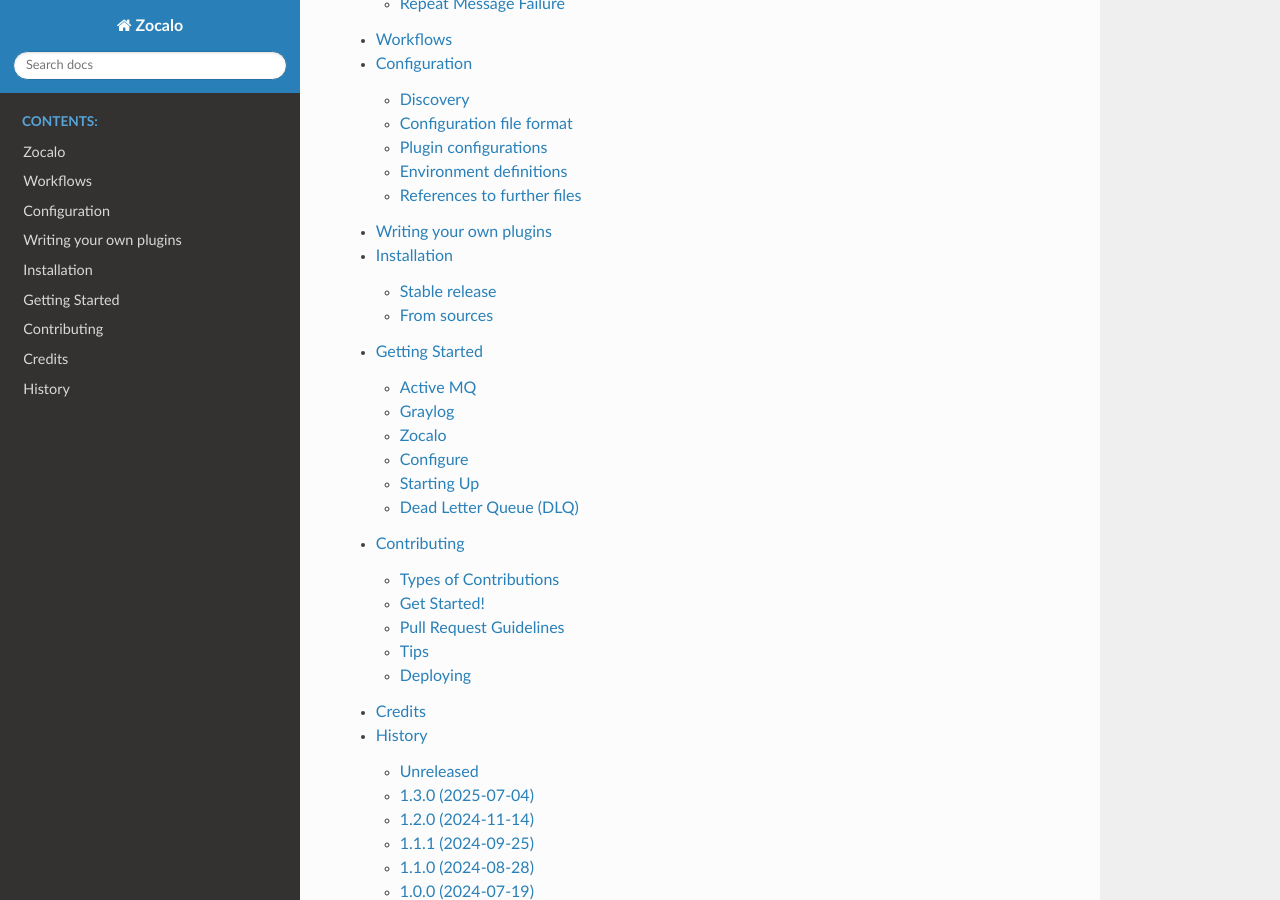
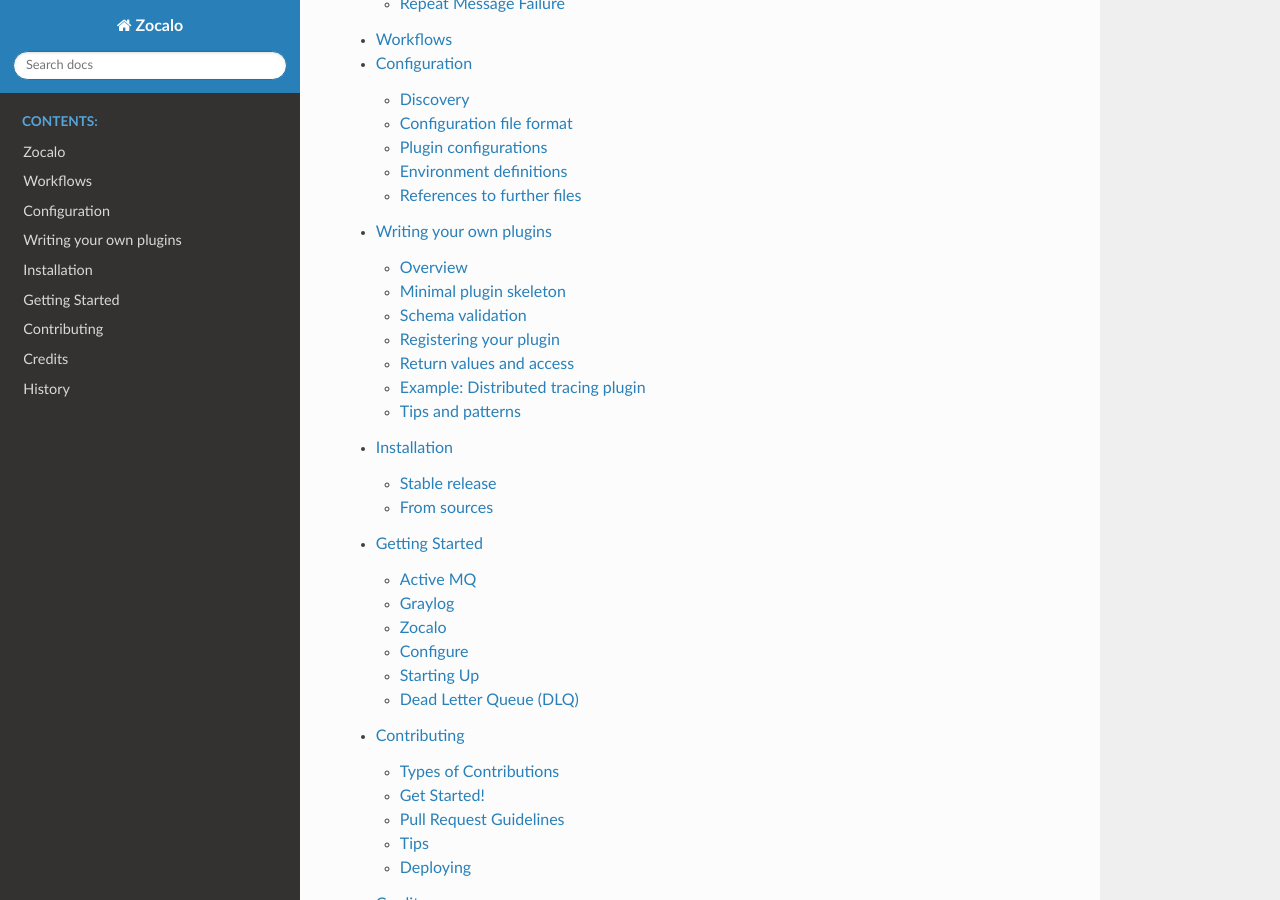
Before and after one commit to DiamondLightSource/python-zocalo, a Sphinx documentation site: the page built from docs/index.rst, in a window 1280 px wide and 900 px high, scrolled down 300 px. Built offline with Sphinx 7.4.7 and the Read the Docs theme 3.1.0, drawn with Linux system fonts in a browser that asks for light colours; some of the changed lines change nothing that is shown.

Commit message:
Add documentation for plugins

```diff
--- a/docs/siteconfig.rst
+++ b/docs/siteconfig.rst
@@ -243,12 +243,117 @@
 Writing your own plugins
 ========================
 
-tbd.
+Zocalo discovers configuration plugins via Python entry points and loads them
+when an environment is activated. A plugin typically does three things:
 
-.. _Python Logging Configuration Schema: https://docs.python.org/3/library/logging.config.html#dictionary-schema-details
-.. _Python entry points: https://amir.rachum.com/blog/2017/07/28/python-entry-points/
-.. _YAML primer: https://getopentest.org/reference/yaml-primer.html
-.. _YAML: https://en.wikipedia.org/wiki/YAML
-.. _example configuration file: https://github.com/DiamondLightSource/python-zocalo/blob/main/contrib/site-configuration.yml
-.. _graypy: https://pypi.org/project/graypy/
-.. _workflows: https://github.com/DiamondLightSource/python-workflows/tree/main/src/workflows/util/zocalo
+- Validate its configuration
+- Perform a one-time setup when activated
+- Return a useful object that becomes available on the configuration handle
+  (``zc.<plugin_name>``)
+
+Overview
+--------
+
+- Discovery: Plugins are discovered from the ``zocalo.configuration.plugins``
+  entry-point group declared in the pyproject.toml of the python-workflows and python-zocalo distributions.
+  The entry-point name is the plugin name you reference in
+  configuration.yaml (the value of ``plugin:``).
+- Naming: Plugin names must be valid Python identifiers and must not collide
+  with reserved names (``activated``, ``environments``, ``plugin_configurations``).
+- Activation: When you call ``zc.activate_environment("env")`` or
+  ``zc.activate([...])``, Zocalo loads each referenced plugin in order. The
+  plugin's ``activate()`` is called and its return value is exposed on the
+  configuration object as ``zc.<plugin_name>``. See the loader in
+  [modules/python-zocalo/src/zocalo/configuration/__init__.py](modules/python-zocalo/src/zocalo/configuration/__init__.py:57).
+
+Minimal plugin skeleton
+-----------------------
+
+Define a class named after your plugin in a module importable by
+the entry point defined in the pyproject.toml. Provide a nested ``Schema`` that extends
+``zocalo.configuration.PluginSchema`` to validate configuration values in configuration.yaml, and implement a
+static ``activate()`` method. Zocalo will pass the parsed plugin configuration
+dictionary as ``configuration`` and, if requested, the full configuration object
+as ``config_object``.
+
+.. code-block:: python
+
+   from marshmallow import fields
+   from zocalo.configuration import PluginSchema
+
+   class MyPlugin:
+       class Schema(PluginSchema):
+           host = fields.Str(required=True)
+           port = fields.Int(load_default=4318)
+           timeout = fields.Int(load_default=10)
+
+       @staticmethod
+       def activate(configuration, config_object=None):
+           # Do setup using validated config
+           # Optionally interact with other plugin state via config_object
+           # Return a value that will be exposed as zc.myplugin
+           return {"endpoint": f"{configuration['host']}:{configuration['port']}"}
+
+
+Schema validation
+-----------------
+
+If your class defines an inner ``Schema`` subclass of ``PluginSchema`` using
+Marshmallow fields, Zocalo validates plugin configuration at parse time. Invalid
+configs raise ``zocalo.ConfigurationError``.
+
+Registering your plugin
+-----------------------
+
+Add an entry to your package metadata so Zocalo can discover it. For example in
+``pyproject.toml``:
+
+.. code-block:: toml
+
+   [project.entry-points."zocalo.configuration.plugins"]
+   myplugin = "yourpackage.module:MyPlugin"
+
+Then reference it in the configuration.yaml using the entry-point name:
+
+.. code-block:: yaml
+
+   my-setup:
+     plugin: myplugin
+     host: example.com
+     port: 4318
+
+Return values and access
+------------------------
+
+Whatever your plugin returns from ``activate()`` is attached to the configuration
+as an attribute named after the plugin. For ``plugin: logging`` this shows up as
+``zc.logging`` (see
+[modules/python-zocalo/src/zocalo/configuration/plugin_logging.py](modules/python-zocalo/src/zocalo/configuration/plugin_logging.py)).
+Return a simple dictionary or a richer helper object.
+
+Example: Distributed tracing plugin
+-----------------------------------
+
+As a real example, a site plugin can enable distributed tracing via
+OpenTelemetry. A minimal configuration might look like:
+
+.. code-block:: yaml
+
+   tracing:
+     plugin: opentelemetry
+     host: otel.tracing.diamond.ac.uk
+     port: 4318
+     timeout: 10
+
+When this plugin activates Zocalo can initialise an OpenTelemetry TracerProvider and
+exporter pointing at the endpoint configured by the plugin. Once tracing is enabled, Zocalo
+services can enrich spans with useful attributes; for example the dispatcher
+adds a ``dcid`` attribute to the current span when available (see
+[modules/python-zocalo/src/zocalo/service/dispatcher.py](modules/python-zocalo/src/zocalo/service/dispatcher.py)).
+
+Tips and patterns
+-----------------
+
+- Prefer small, focused plugins that each set up one concern (e.g. logging,
+  storage, tracing), and compose them via environments to control activation
+  order.
```
